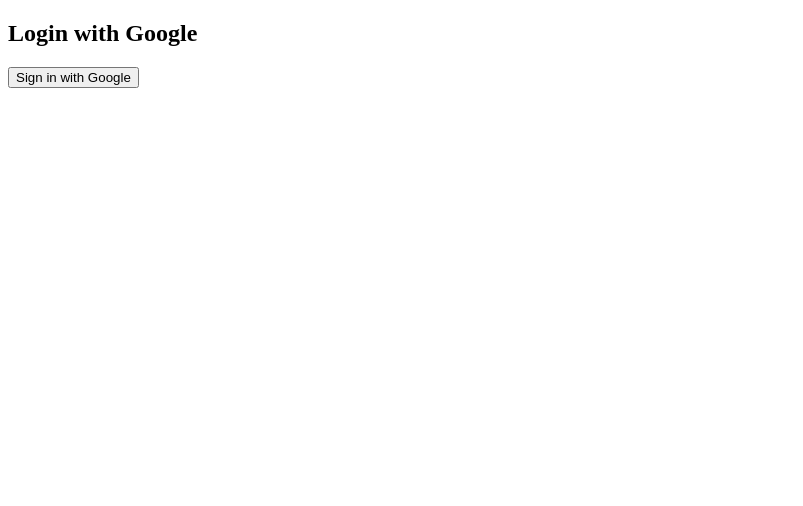
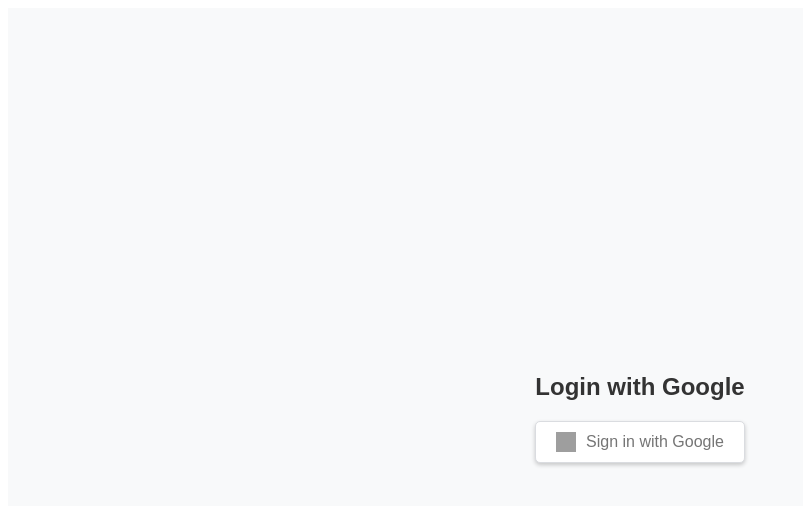
Before and after one commit to PetcuStefan/EmployeeManagementApp, a React (Vite) app in the folder frontend/: page / in a window 1280 px wide. Shown: the top 506 px of the page, without its empty margins (0-803 px from the left). Built offline with nearby package versions, Linux system fonts and the light colour scheme; grey boxes are pictures that could not be loaded.

Commit message:
styled the login page

```diff
--- /dev/null
+++ b/frontend/src/Pages/Login/Login.css
@@ -0,0 +1,50 @@
+/* Center the login container */
+.login-container {
+    display: flex;
+    flex-direction: column;
+    align-items: center;
+    justify-content: center;
+    height: 100vh;
+    background-color: #f8f9fa;
+    font-family: Arial, sans-serif;
+  }
+
+  /* Style the heading */
+  .login-container h2 {
+    font-size: 24px;
+    color: #333;
+    margin-bottom: 20px;
+  }
+
+  /* Google Sign-In Button */
+  .google-btn {
+    display: flex;
+    align-items: center;
+    justify-content: center;
+    background-color: #fff;
+    color: #757575;
+    border: 1px solid #dadce0;
+    padding: 10px 20px;
+    border-radius: 5px;
+    font-size: 16px;
+    font-weight: 500;
+    cursor: pointer;
+    box-shadow: 0 2px 4px rgba(0, 0, 0, 0.2);
+    transition: all 0.2s ease-in-out;
+  }
+
+  .google-btn img {
+    width: 20px;
+    height: 20px;
+    margin-right: 10px;
+  }
+
+  /* Hover effect */
+  .google-btn:hover {
+    background-color: #f1f3f4;
+  }
+
+  /* Active effect */
+  .google-btn:active {
+    background-color: #e8eaed;
+  }
--- a/frontend/src/Pages/Login/Login.jsx
+++ b/frontend/src/Pages/Login/Login.jsx
@@ -1,4 +1,5 @@
 import React from "react";
+import "./Login.css";
 
 const Login = () => {
   const handleGoogleLogin = () => {
@@ -6,9 +7,11 @@
   };
 
   return (
-    <div>
+    <div className="login-container">
       <h2>Login with Google</h2>
-      <button onClick={handleGoogleLogin}>Sign in with Google</button>
+      <button className="google-btn" onClick={handleGoogleLogin}>
+      <img src="https://developers.google.com/identity/images/g-logo.png" alt="Google Logo" />        Sign in with Google
+      </button>
     </div>
   );
 };
```
